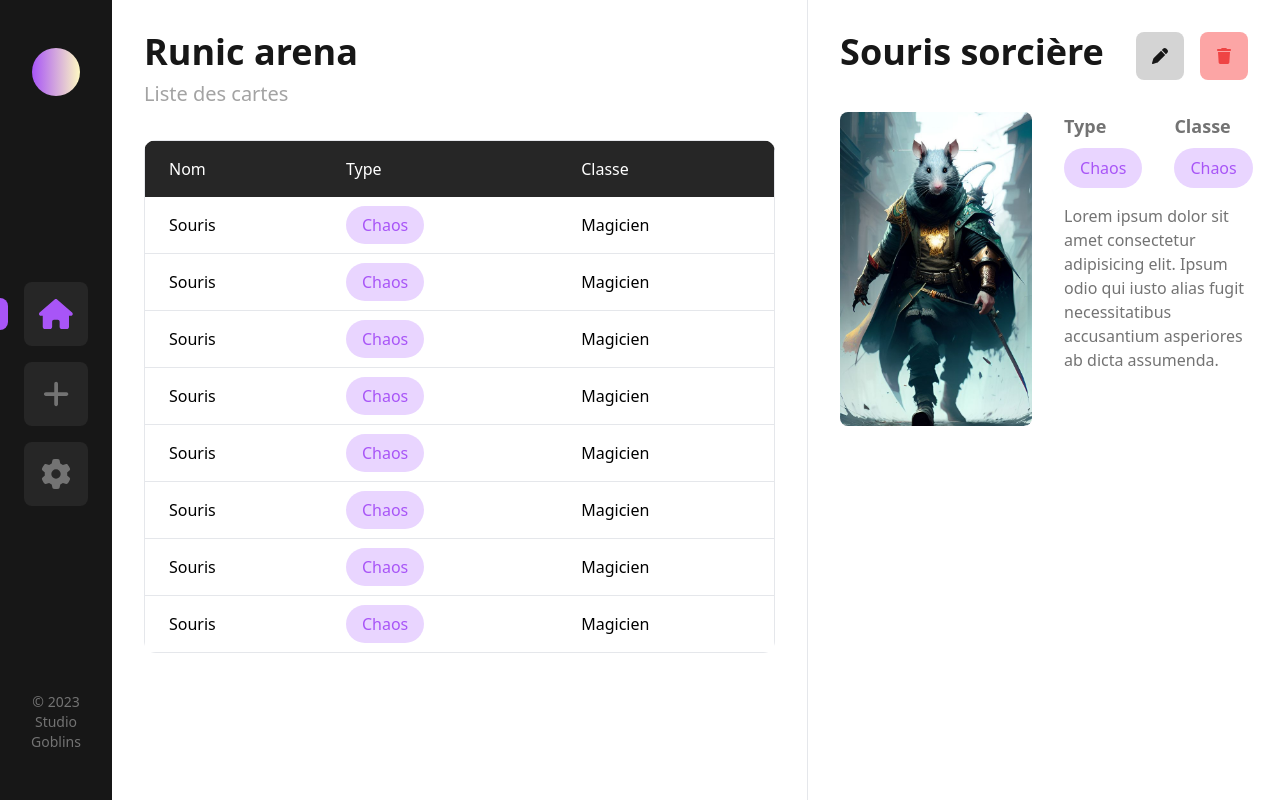
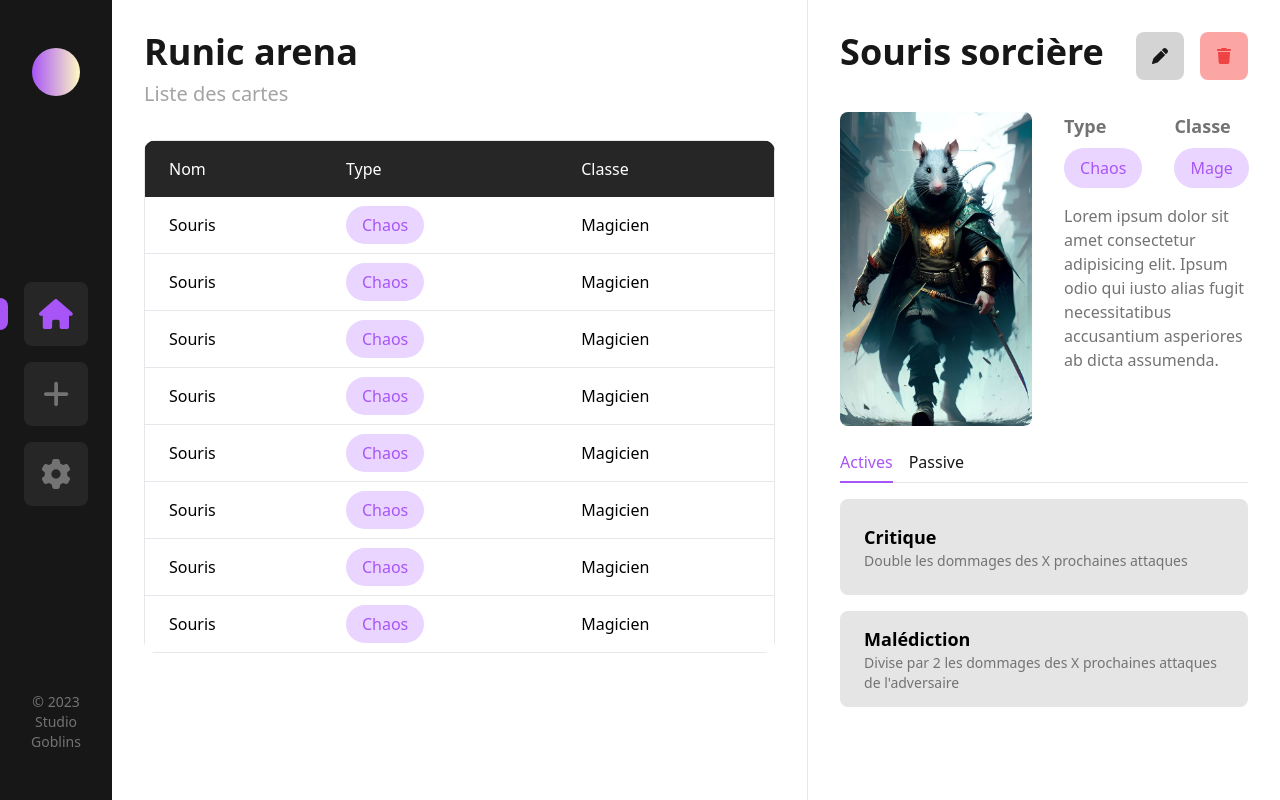
Before and after one commit to Julienog3/runic-arena, a Vue app: page / in a window 1280 px wide. Built offline with nearby package versions, Linux system fonts and the light colour scheme.

Commit message:
Adding skills to card details

```diff
--- a/src/components/CardDetails.vue
+++ b/src/components/CardDetails.vue
@@ -1,5 +1,50 @@
-<script setup lang="ts">
+<script lang="ts">
   import AppChip from '@/components/AppChip.vue'
+  import { reactive } from 'vue';
+
+  export default {
+    components: {
+      AppChip
+    },
+    setup() {
+      const skillCategories = [
+        {
+          name: 'actives',
+          label: 'Actives'
+        },
+        {
+          name: 'passive',
+          label: 'Passive'
+        },
+      ]
+
+      const state = reactive({
+        selectedSkillCategory: 'actives',
+        skills: {
+          actives: [
+            {
+              name: 'Critique',
+              description: 'Double les dommages des X prochaines attaques'
+            },
+            {
+              name: 'Malédiction',
+              description: 'Divise par 2 les dommages des X prochaines attaques de l\'adversaire'
+            },
+          ],
+          passive: [
+            {
+              name: 'Attaque',
+              description: 'Si la carte engage le duel, la compétence est déclenchée'
+            }
+          ]
+        }
+      })
+
+      const isCategorySelected = (route: string) => route === state.selectedSkillCategory
+
+      return { state, skillCategories, isCategorySelected }
+    }
+  }
 </script>
 
 <template>
@@ -16,7 +61,7 @@
       </div>
     </div>
 
-    <div class="flex gap-8">
+    <div class="flex gap-8 mb-6">
       <img
         class="w-48 rounded-lg"
         src="@/assets/sample-card.jpg"
@@ -30,7 +75,7 @@
           </div>
           <div class="flex flex-col gap-2">
             <h4 class="text-lg font-semibold text-neutral-500">Classe</h4>
-            <AppChip>Chaos</AppChip>
+            <AppChip>Mage</AppChip>
           </div>
         </div>
         <p class=" text-neutral-500">
@@ -38,5 +83,23 @@
         </p>
       </div>
     </div>
+
+    <div class="">
+      <ul class="border-b flex gap-4 pb-2 mb-4">
+        <li @click="state.selectedSkillCategory = skill.name" v-for="skill in skillCategories" :key="skill.name" :class="isCategorySelected(skill.name) ? 'relative cursor-pointer text-purple-500' : 'relative cursor-pointer text-neutral-900'">
+          {{ skill.label }}
+          <span v-if="isCategorySelected(skill.name)" class="absolute bg-purple-500 w-full h-[2px] bottom-0 left-0 translate-y-[9px]"></span>
+        </li>
+      </ul>
+      <ul class="flex flex-col gap-4">
+        <li
+          v-for="skill in state.skills[state.selectedSkillCategory]" :key="skill.name"
+          class="bg-neutral-200 w-full h-24 rounded-lg flex flex-col py-3 px-6 justify-center"
+        >
+          <h4 class="font-bold text-lg">{{ skill.name }}</h4>
+          <p class="text-neutral-500 text-sm">{{ skill.description }}</p>
+        </li>
+      </ul>
+    </div>
   </aside>
 </template>
```
